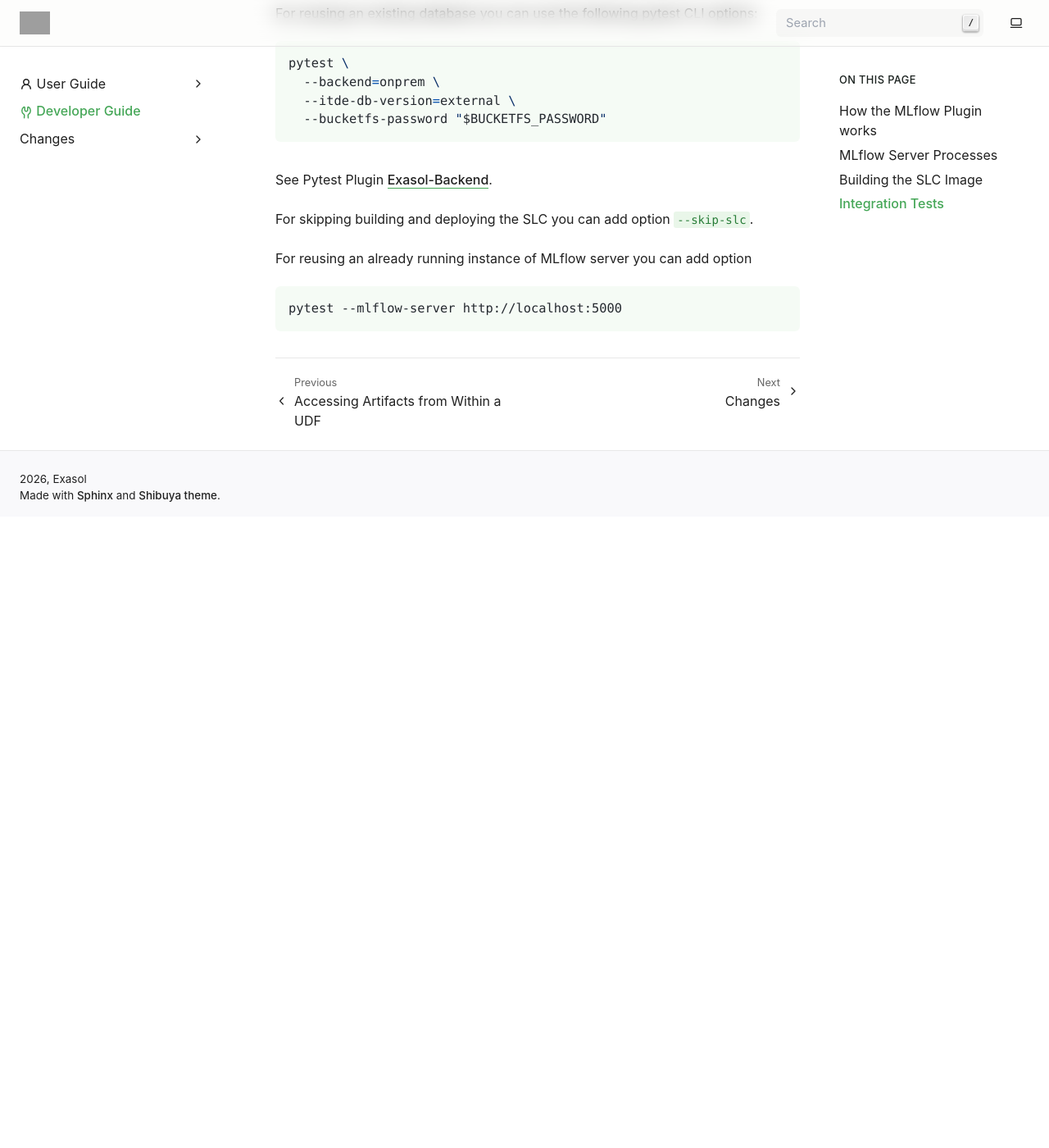
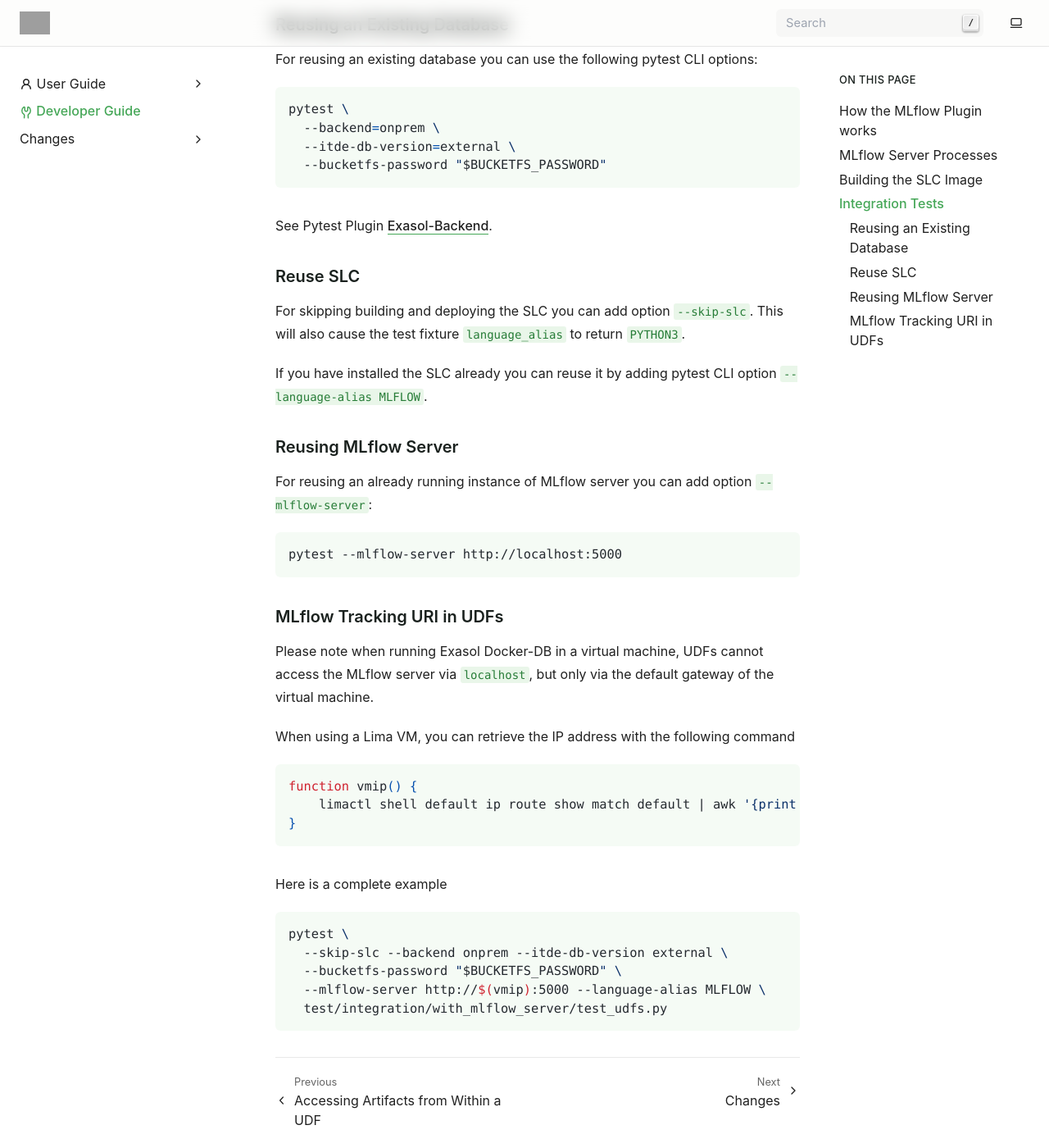
Before and after one commit to exasol/mlflow-plugin, a Sphinx documentation site: the page built from doc/developer_guide.rst, in a window 1280 px wide and 1400 px high, scrolled down 1889 px. Shown: the whole window at 82% size. Built offline with Sphinx 7.4.7, drawn with Linux system fonts in a browser that asks for light colours; pages that are not in the unit, such as notebooks, are missing from menus; before the commit the page ends 2519 px from its top, so only the background shows below that; grey boxes are pictures that could not be loaded.

```diff
--- a/doc/developer_guide.rst
+++ b/doc/developer_guide.rst
@@ -75,6 +75,9 @@
 As these steps can be quite time-consuming, there are options to skip these
 steps and reuse artifacts and services already provided on your local machine.
 
+Reusing an Existing Database
+^^^^^^^^^^^^^^^^^^^^^^^^^^^^
+
 For reusing an existing database you can use the following pytest CLI options:
 
 .. code-block:: shell
@@ -88,10 +91,48 @@
 
 .. _PYTBE: https://github.com/exasol/pytest-backend/tree/main/#re-using-an-external-or-local-database
 
-For skipping building and deploying the SLC you can add option ``--skip-slc``.
+Reuse SLC
+^^^^^^^^^
+
+For skipping building and deploying the SLC you can add option
+``--skip-slc``. This will also cause the test fixture ``language_alias`` to
+return ``PYTHON3``.
+
+If you have installed the SLC already you can reuse it by adding pytest CLI
+option ``--language-alias MLFLOW``.
+
+Reusing MLflow Server
+^^^^^^^^^^^^^^^^^^^^^
 
 For reusing an already running instance of MLflow server you can add option
+``--mlflow-server``:
 
 .. code-block:: shell
 
     pytest --mlflow-server http://localhost:5000
+
+MLflow Tracking URI in UDFs
+^^^^^^^^^^^^^^^^^^^^^^^^^^^
+
+Please note when running Exasol Docker-DB in a virtual machine, UDFs cannot
+access the MLflow server via ``localhost``, but only via the default gateway
+of the virtual machine.
+
+When using a Lima VM, you can retrieve the IP address with the following
+command
+
+.. code-block:: shell
+
+    function vmip() {
+        limactl shell default ip route show match default | awk '{print $3}'
+    }
+
+Here is a complete example
+
+.. code-block:: shell
+
+    pytest \
+      --skip-slc --backend onprem --itde-db-version external \
+      --bucketfs-password "$BUCKETFS_PASSWORD" \
+      --mlflow-server http://$(vmip):5000 --language-alias MLFLOW \
+      test/integration/with_mlflow_server/test_udfs.py
```
Also changed, not shown: doc/user_guide/udfs.rst (+2 -13 lines), 1 other file.
